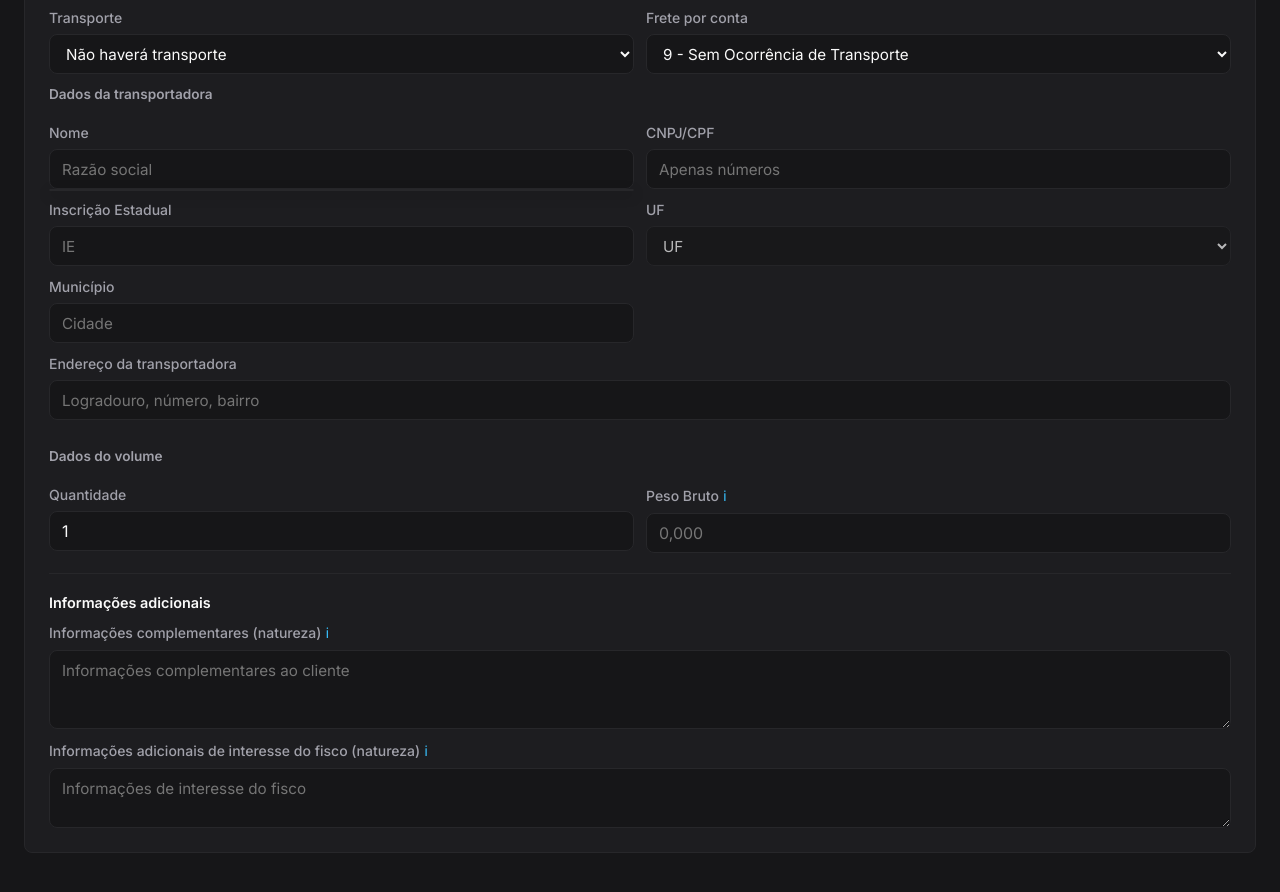
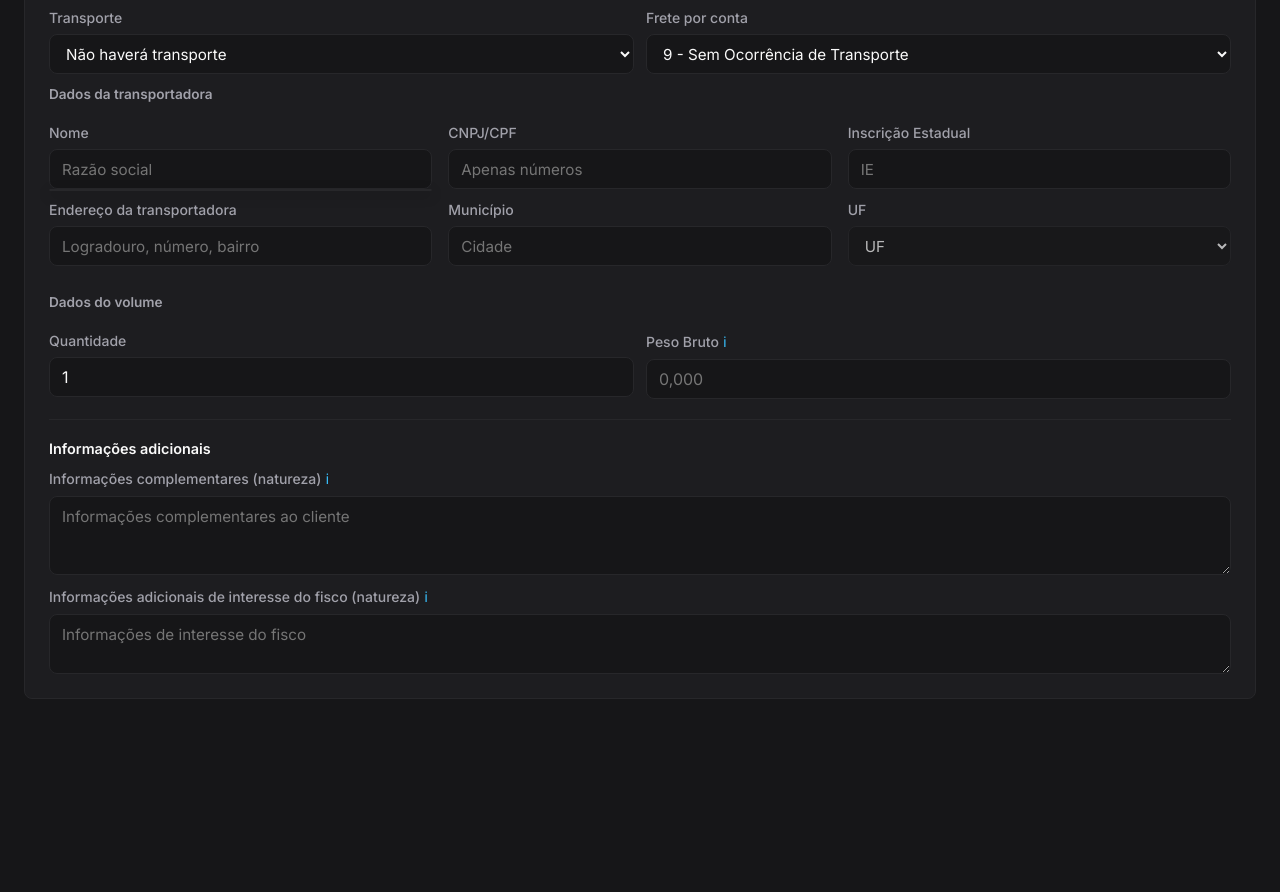
Before and after one commit to Travessoni/api-nfe, a website: page public/nf.html in a window 1280 px wide. Shown: the part 2265-3157 px from the top of the page. Drawn offline with nearby package versions, Linux system fonts and the light colour scheme; no server answers.

Commit message:
style(nfe): alterar seção de transportadora para 3 colunas

```diff
--- a/public/nf.html
+++ b/public/nf.html
@@ -453,7 +453,7 @@
             </div>
           </div>
           <h5 class="form-section-subtitle">Dados da transportadora</h5>
-          <div class="form-grid-2" id="nfTransportadorDados">
+          <div class="form-grid-3" id="nfTransportadorDados">
             <div class="form-group">
               <label for="nf_transp_nome">Nome</label>
               <div class="nf-produto-ac-wrap">
@@ -461,7 +461,6 @@
                 <ul class="nf-produto-ac-list" id="nfTranspAcList"></ul>
               </div>
             </div>
-
             <div class="form-group">
               <label for="nf_transp_cnpj_cpf">CNPJ/CPF</label>
               <input type="text" id="nf_transp_cnpj_cpf" placeholder="Apenas números">
@@ -469,6 +468,15 @@
             <div class="form-group">
               <label for="nf_transp_ie">Inscrição Estadual</label>
               <input type="text" id="nf_transp_ie" placeholder="IE">
+            </div>
+
+            <div class="form-group">
+              <label for="nf_transp_endereco">Endereço da transportadora</label>
+              <input type="text" id="nf_transp_endereco" placeholder="Logradouro, número, bairro">
+            </div>
+            <div class="form-group">
+              <label for="nf_transp_municipio">Município</label>
+              <input type="text" id="nf_transp_municipio" placeholder="Cidade">
             </div>
             <div class="form-group">
               <label for="nf_transp_uf">UF</label>
@@ -502,14 +510,6 @@
                 <option value="SE">SE</option>
                 <option value="TO">TO</option>
               </select>
-            </div>
-            <div class="form-group">
-              <label for="nf_transp_municipio">Município</label>
-              <input type="text" id="nf_transp_municipio" placeholder="Cidade">
-            </div>
-            <div class="form-group" style="grid-column: 1 / -1;">
-              <label for="nf_transp_endereco">Endereço da transportadora</label>
-              <input type="text" id="nf_transp_endereco" placeholder="Logradouro, número, bairro">
             </div>
           </div>
           <h5 class="form-section-subtitle">Dados do volume</h5>
```
